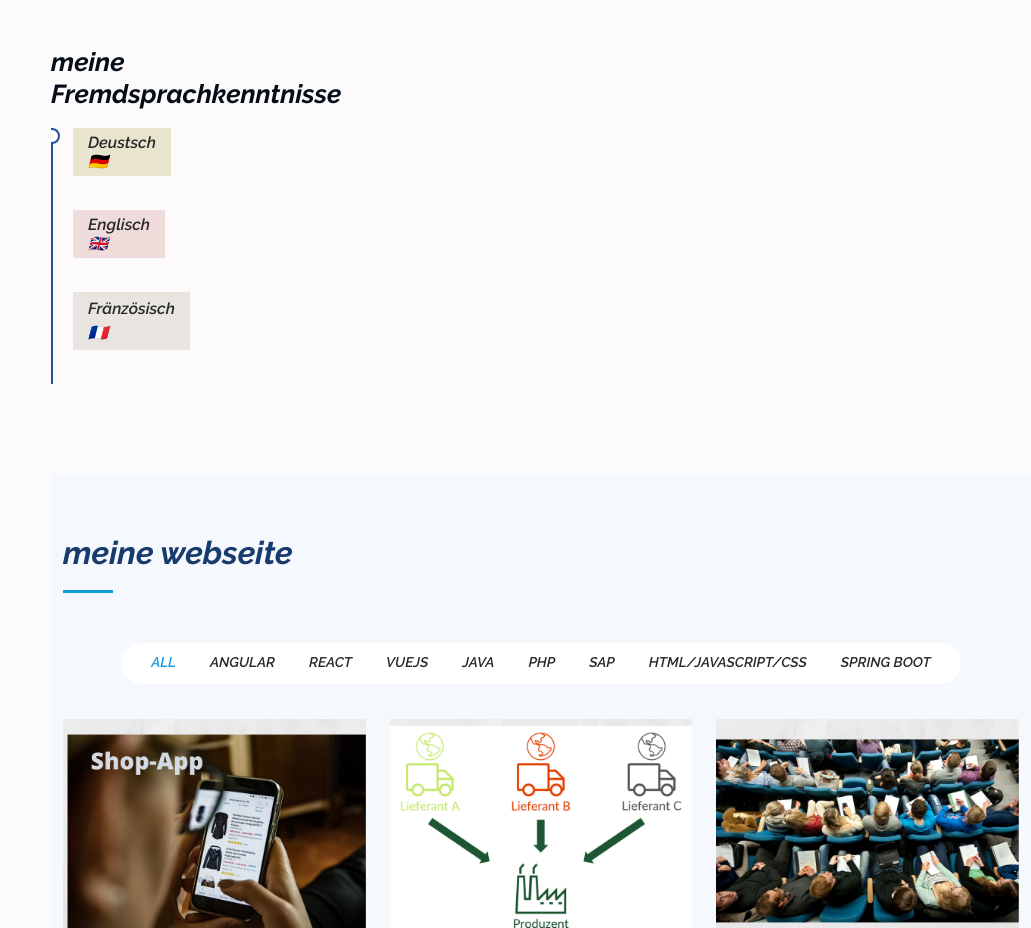
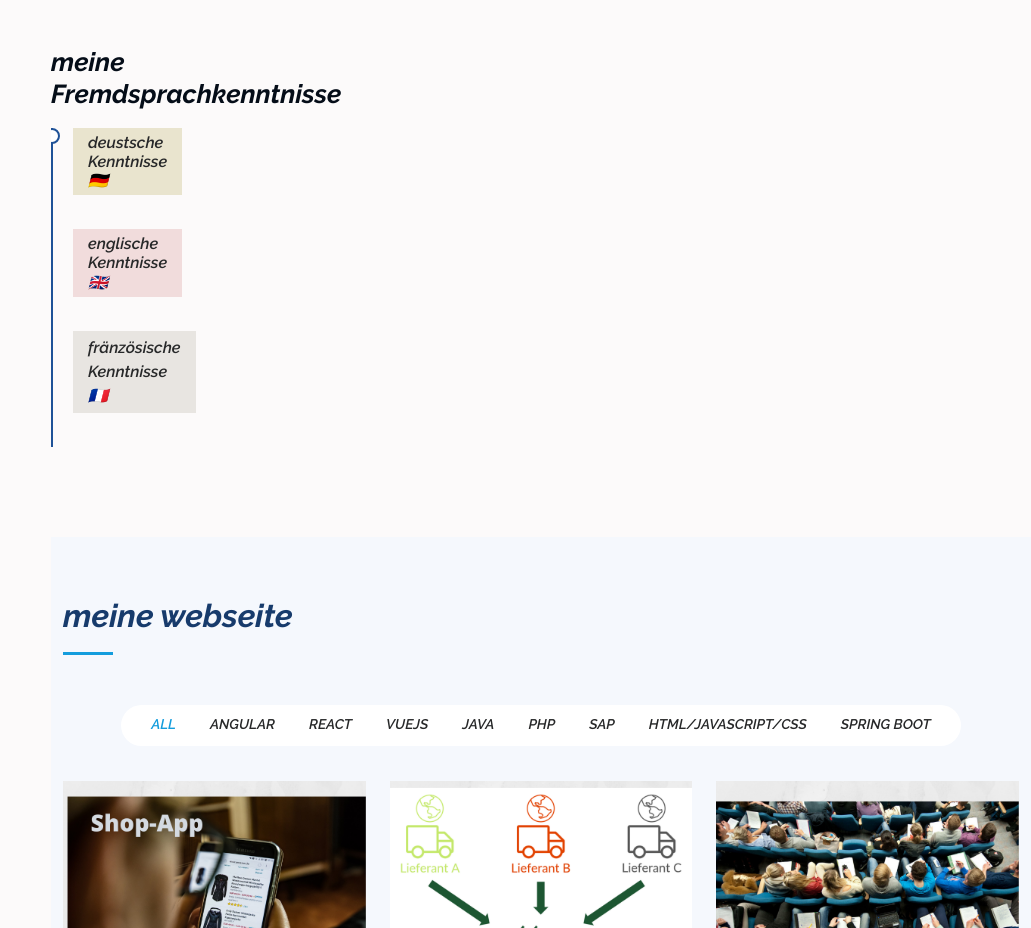
Before and after one commit to idrissdjassa/PROJECT-CURIOSITY, a plain HTML site: page index.html in a window 1280 px wide. Shown: the part 10680-11608 px from the top of the page, without its empty margins (249-1280 px from the left). Drawn offline with nearby package versions, Linux system fonts and the light colour scheme.

Commit message:
Update index.html

```diff
--- a/index.html
+++ b/index.html
@@ -762,9 +762,9 @@
             <h3 class="resume-title"> meine Fremdsprachkenntnisse </h3>
             <div class="resume-item">
               <h4>  </h4>
-              <h5>  Deustsch 🇩🇪  </h5><br><br>
-              <h6>  Englisch 🇬🇧  </h6><br><br>
-              <h7>  Fränzösisch 🇨🇵  </h7><br><br>
+              <h5>  deustsche Kenntnisse 🇩🇪  </h5><br><br>
+              <h6>  englische Kenntnisse 🇬🇧  </h6><br><br>
+              <h7>  fränzösische Kenntnisse 🇨🇵  </h7><br><br>
               <p><em>  </em></p>
 
             </div>
```
